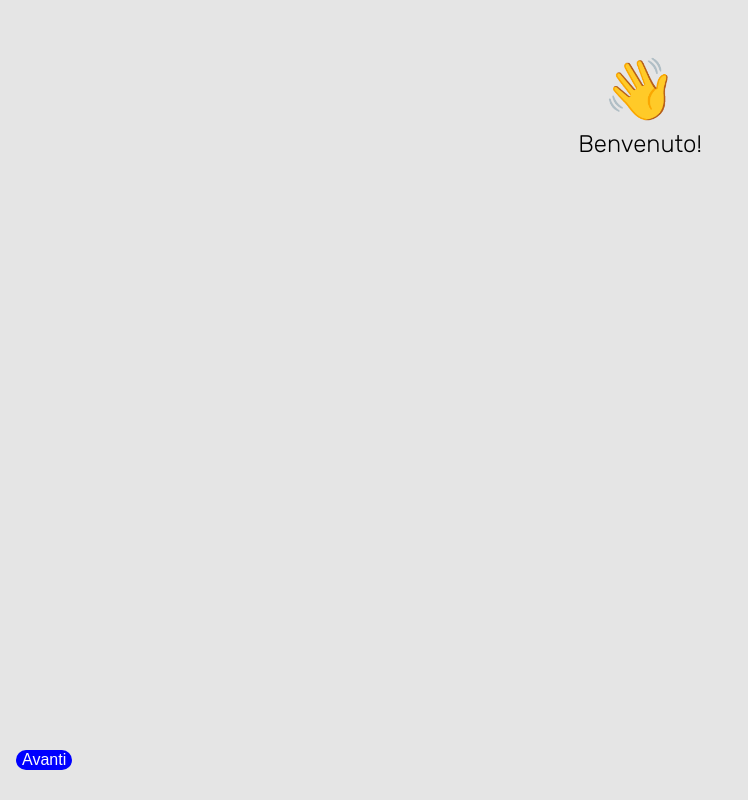
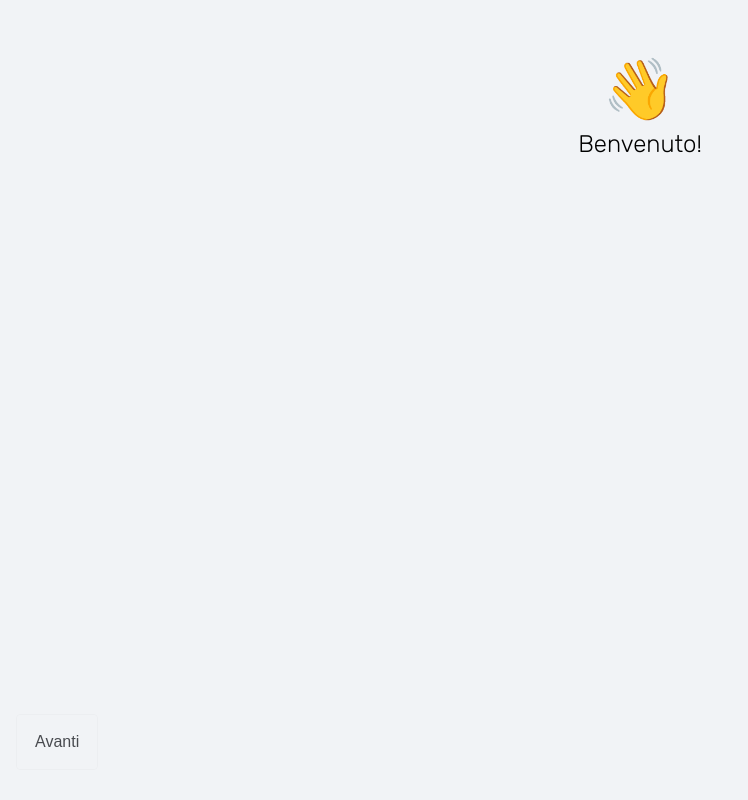
Before and after one commit to cazza91/react-playground, a React (Create React App) app: page /welcome in a window 1280 px wide. Shown: the whole page, without its empty margins (0-748 px from the left). Built offline with nearby package versions, Linux system fonts and the light colour scheme.

Commit message:
Updated button style

```diff
--- a/src/components/Button.scss
+++ b/src/components/Button.scss
@@ -1,19 +1,24 @@
+@import '../styles/abstracts/abstracts';
+
+$buttonShadow: -5px -5px 15px #FFFFFF, 5px 5px 15px rgba(55, 84, 170, 0.1), inset 5px 5px 15px rgba(255, 255, 255, 0.3);
+
 :root {
-  --primary: blue;
+  --primary: $backgroundGrey;
   --danger: red;
   --warning: yellow;
   --success: limegreen;
   --white: #fdfdfd;
-  --dark: #242526;
+  --dark: #484A4F;
 }
 
 .btn {
+  font-size: 16px;
   font-weight: 400;
-  border-radius: 10px;
+  border-radius: 4px;
+  box-shadow: none;
   cursor: pointer;
   text-decoration: none;
-  transition: transform 0.3s ease-in-out;
-  transform: translateY(0);
+  transition: box-shadow 300ms ease-in-out;
   > * {
     color: inherit;
     text-decoration: none;
@@ -21,11 +26,26 @@
 }
 
 .btn:hover {
-  transform: translateY(-3px);
+  box-shadow: $buttonShadow;
+  transition: box-shadow 200ms ease-in-out;
 }
 
-.btn__primary__solid {
-  background-color: var(--primary);
-  color: var(--white);
-  border: none;
+.btn__primary {
+  &__solid {
+    background-color: var(--primary);
+    color: var(--dark);
+    border: 1px solid rgba(0, 0, 0, 0.02);
+  }
 }
+
+.btn {
+  &__small {
+    padding: 12px;
+  }
+  &__medium {
+    padding: 18px;
+  }
+  &__large {
+    padding: 20px 30px;
+  }
+}
--- a/src/styles/abstracts/_variables.scss
+++ b/src/styles/abstracts/_variables.scss
@@ -1,4 +1,5 @@
 // used for the background in V1
 $lightGrey: #E5E5E5;
+$backgroundGrey: #F1F3F6;
 
 $fontWeight: ("light": 300, "medium": 500, "bold": 700);
--- a/src/styles/main.scss
+++ b/src/styles/main.scss
@@ -2,7 +2,7 @@
 @import './abstracts/abstracts';
 
 body {
-  background-color: #E5E5E5;
+  background-color: $backgroundGrey;
   font-family: 'Rubik', sans-serif;
 }
 
--- a/src/welcome/Greeting.js
+++ b/src/welcome/Greeting.js
@@ -10,7 +10,7 @@ const WelcomeGreeting = () => {
                 <h2 className="h1">Benvenuto!</h2>
             </div>
             <div className="welcome-content__bottom-section">
-                <Button>
+                <Button buttonSize={'btn__medium'}>
                     <Link to='/welcome/who-are-you'>Avanti</Link>
                 </Button>
             </div>
--- a/src/welcome/PromptName.js
+++ b/src/welcome/PromptName.js
@@ -17,7 +17,7 @@ const WelcomePromptName = () => {
         </div>
       </div>
       <div className="welcome-content__bottom-section">
-          <Button>
+          <Button buttonSize={'btn__medium'}>
               <Link to='/welcome'>Indietro</Link>
           </Button>
       </div>
```
Also changed, not shown: 1 other file (tests, documents, lock files or other folders).
